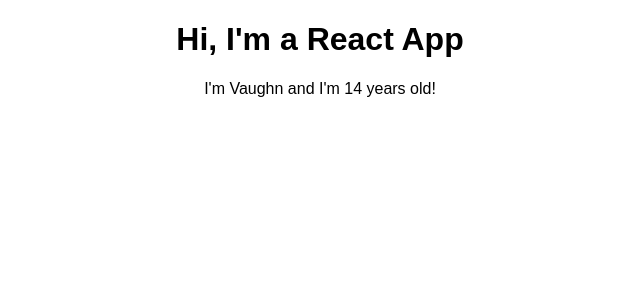
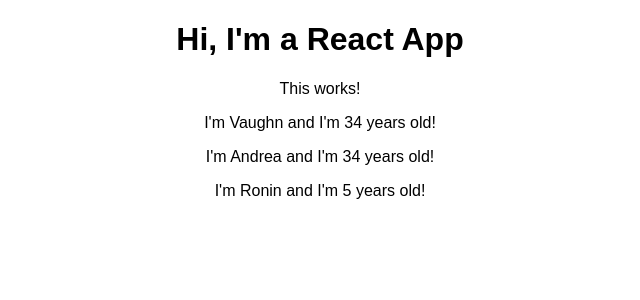
Before and after one commit to vwalker04/react-complete-guide, a React (Create React App) app: page / in a window 1280 px wide. Shown: the top 300 px of the page, without its empty margins (320-960 px from the left). Built offline with nearby package versions, Linux system fonts and the light colour scheme.

Commit message:
Up to date with lesson 38

```diff
--- a/src/App.js
+++ b/src/App.js
@@ -1,14 +1,24 @@
-import React, { Component } from 'react';
+import React, {Component} from 'react';
 import './App.css';
 import Person from './Person/Person'
 
 class App extends Component {
+    state = {
+        persons: [
+            {name: 'Vaughn', age: 34},
+            {name: 'Andrea', age: 34},
+            {name: 'Ronin', age: 5}
+        ]
+    }
 
     render() {
         return (
             <div className="App">
                 <h1>Hi, I'm a React App</h1>
-        <Person name={"Vaughn"} age={Math.floor(Math.random() * 100)}><p>hey</p></Person>
+                <p>This works!</p>
+                <Person name={this.state.persons[0].name} age={this.state.persons[0].age}/>
+                <Person name={this.state.persons[1].name} age={this.state.persons[1].age}/>
+                <Person name={this.state.persons[2].name} age={this.state.persons[2].age}/>
             </div>
         );
         // return React.createElement('div', {className: 'App'}, React.createElement('h1', null, 'Hi, I\'m a React App'));
```
Lines whose indentation alone changed are shown as unchanged.
